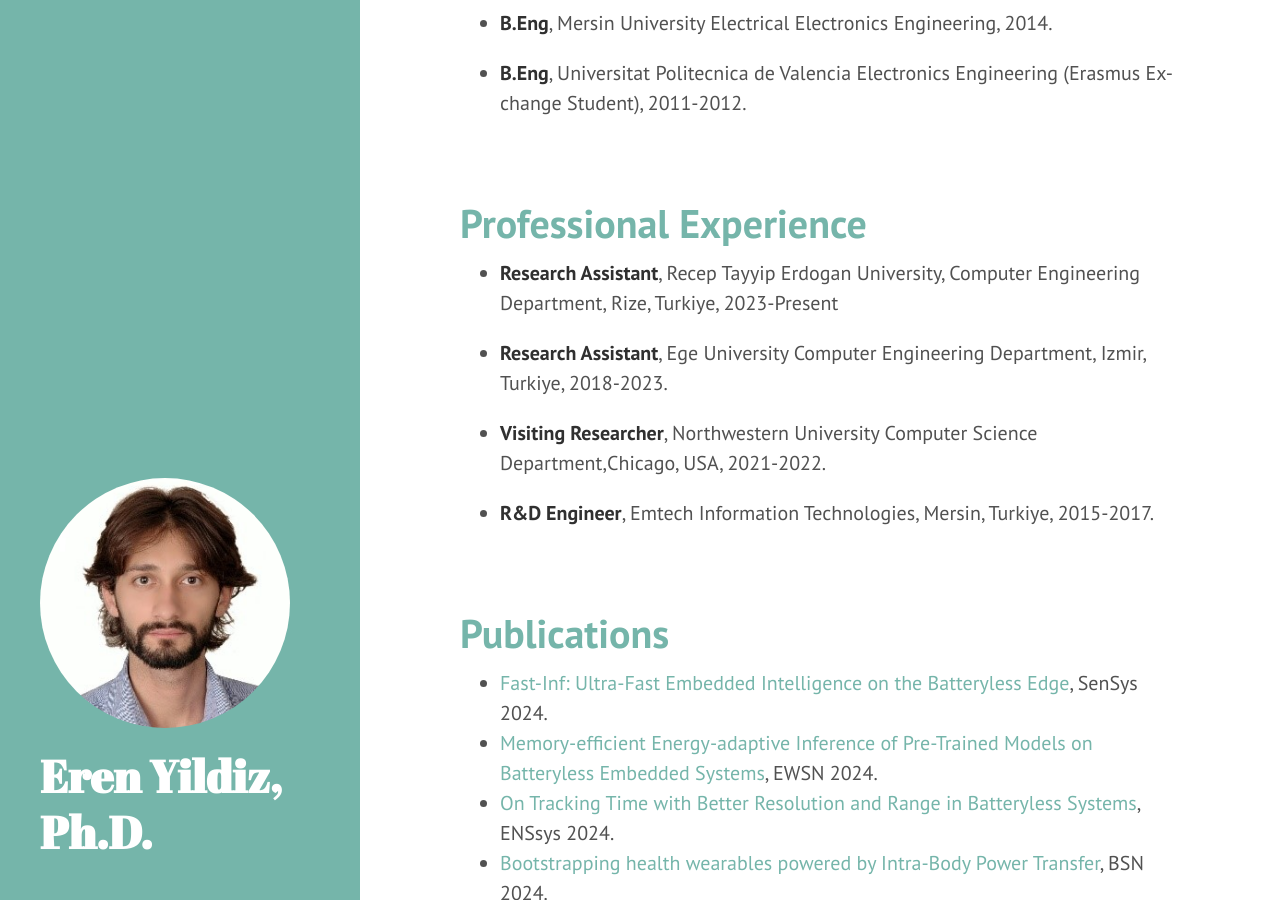
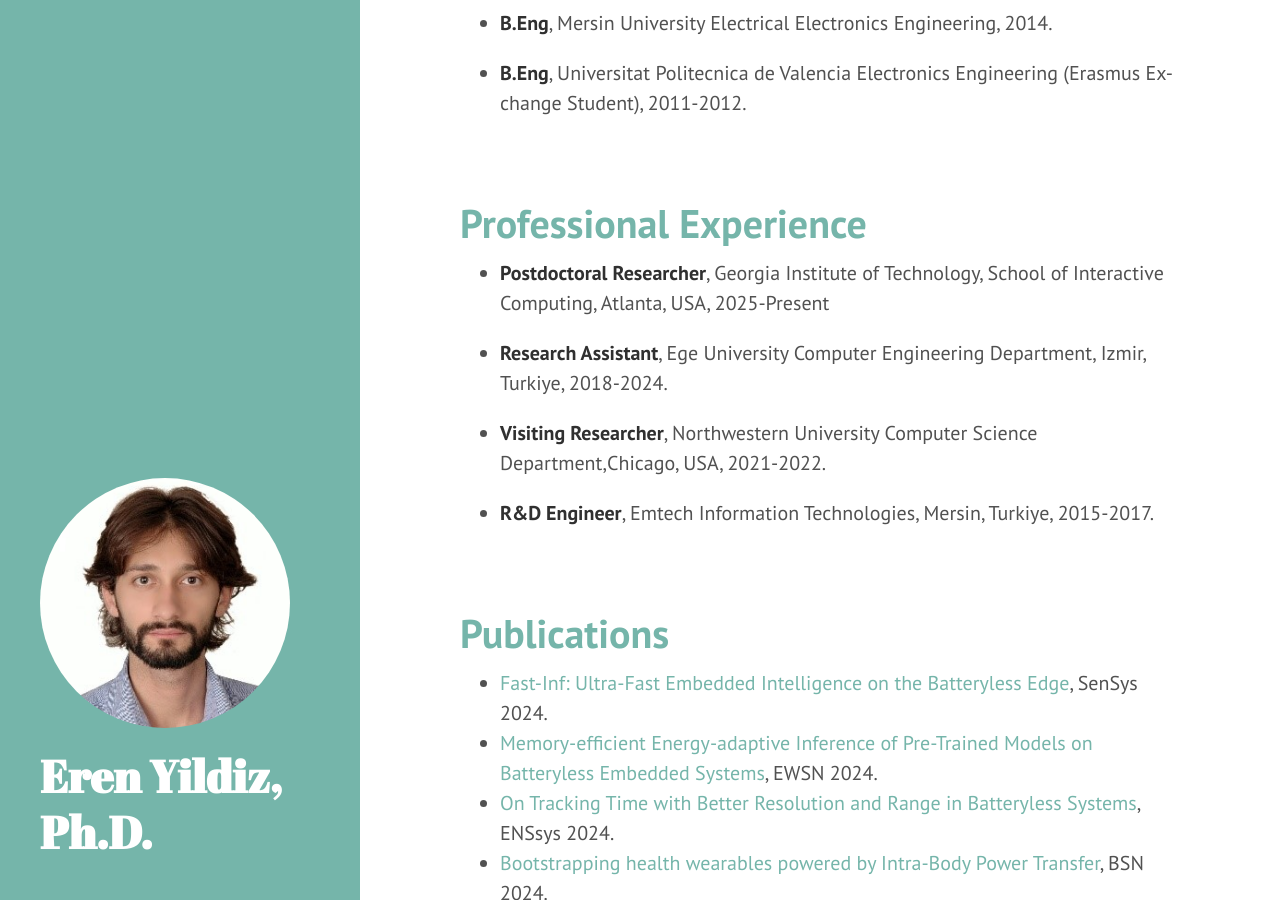
Before and after one commit to erenyildiz33/erenyildiz33.github.io, a Jekyll site: the page built from index.html, in a window 1280 px wide and 900 px high, scrolled down 1213 px. Built offline with Jekyll 4.4.1, drawn with Linux system fonts in a browser that asks for light colours; the list of posts is cut into pages by our own code.

Commit message:
Update 2013-12-27-pro-experiences.md

```diff
--- a/_posts/2013-12-27-pro-experiences.md
+++ b/_posts/2013-12-27-pro-experiences.md
@@ -4,8 +4,8 @@ title: Professional Experience
 ---
 
  <ul>
-   <li><p><Strong>Research Assistant</Strong>, Recep Tayyip Erdogan University, Computer Engineering Department, Rize, Turkiye, 2023-Present</p></li>
-  <li><p><Strong>Research Assistant</Strong>, Ege University Computer Engineering Department, Izmir, Turkiye, 2018-2023.</p></li>
+   <li><p><Strong>Postdoctoral Researcher</Strong>, Georgia Institute of Technology, School of Interactive Computing, Atlanta, USA, 2025-Present</p></li>
+  <li><p><Strong>Research Assistant</Strong>, Ege University Computer Engineering Department, Izmir, Turkiye, 2018-2024.</p></li>
   <li><p><Strong>Visiting Researcher</Strong>, Northwestern University Computer Science Department,Chicago, USA, 2021-2022.</p></li>
 <li><p><Strong>R&D Engineer</Strong>, Emtech Information Technologies, Mersin, Turkiye, 2015-2017.</p></li>
 </ul>
```
